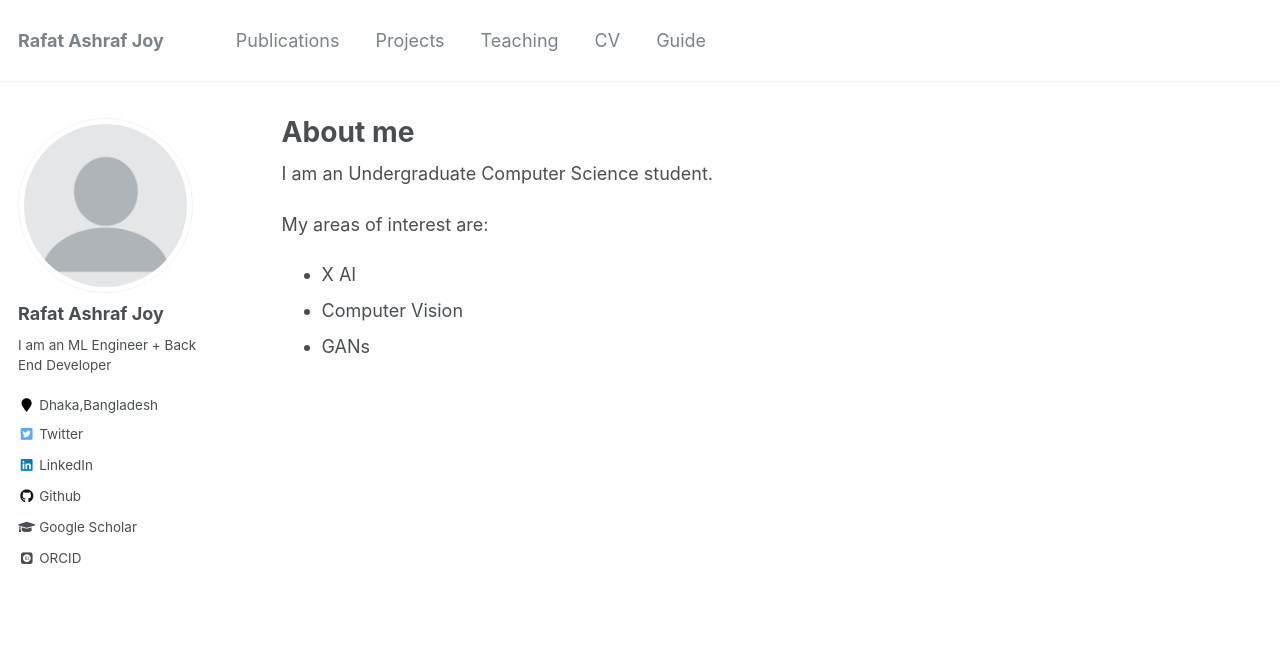
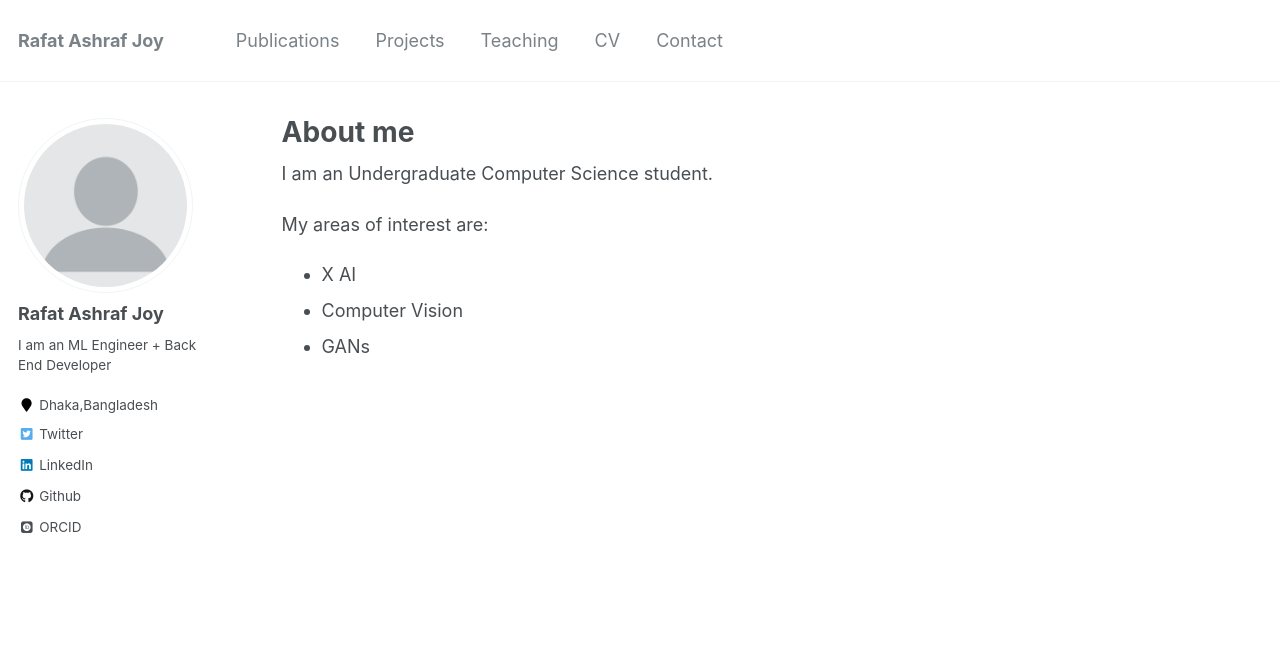
Before and after one commit to rajoy99/academic, a Jekyll site: the page built from _pages/about.md, in a window 1280 px wide. Shown: the top 653 px of the page. Built offline with Jekyll 4.4.1, drawn with Linux system fonts in a browser that asks for light colours; some web fonts are replaced.

Commit message:
contact page added

```diff
--- a/_config.yml
+++ b/_config.yml
@@ -86,7 +86,7 @@ author:
   location         : "Dhaka,Bangladesh"
   employer         :
   pubmed           :  # "https://www.ncbi.nlm.nih.gov/pubmed/?term=john+snow"
-  googlescholar    : "http://yourfullgooglescholarurl.com"
+  # googlescholar    : "http://yourfullgooglescholarurl.com"
   email            :
   researchgate     :  # example: "https://www.researchgate.net/profile/yourprofile"
   uri              :
--- a/_data/navigation.yml
+++ b/_data/navigation.yml
@@ -18,5 +18,5 @@ main:
   - title: "CV"
     url: /cv/
 
-  - title: "Guide"
-    url: /markdown/
+  - title: "Contact"
+    url: /contact/
```
